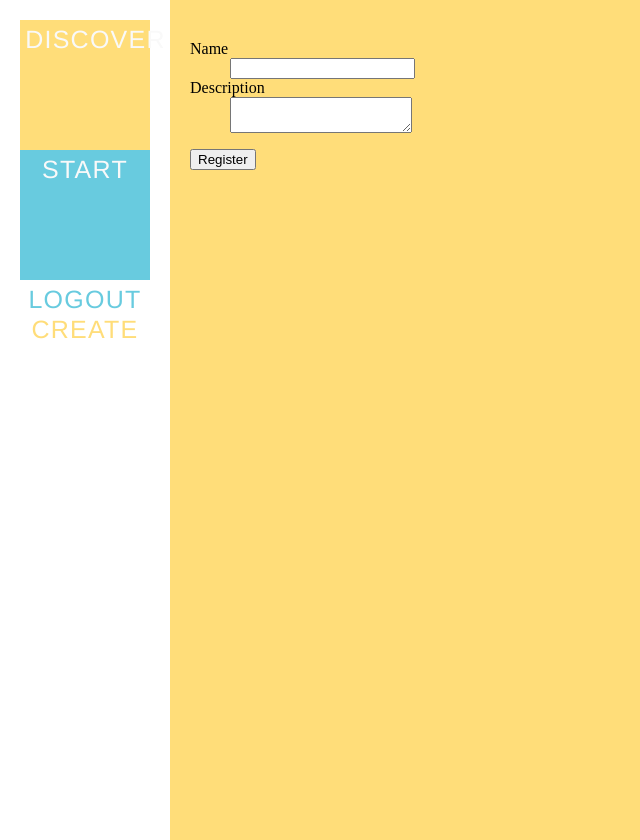
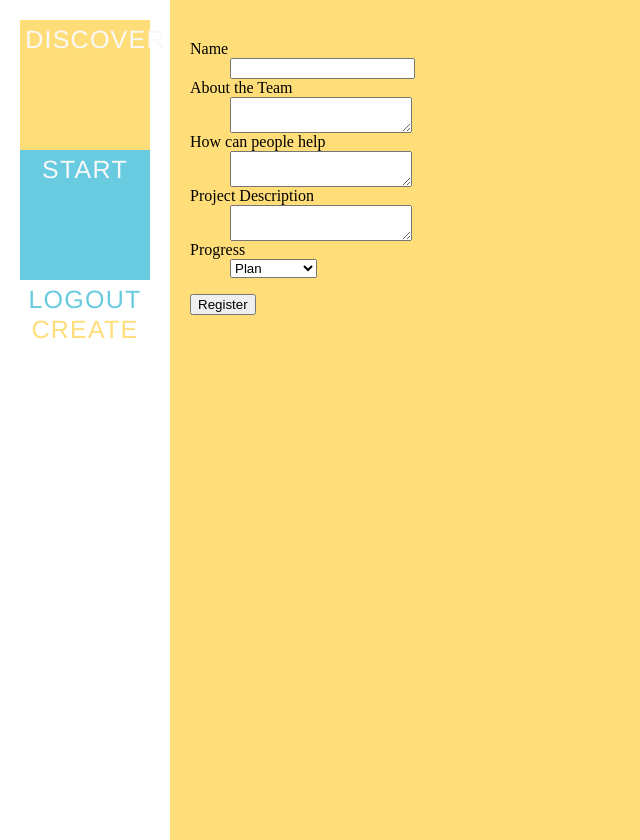
Before and after one commit to mccormickt12/Ideas, a Flask app: page /new/project in a window 1280 px wide. Shown: the whole page, without its empty margins (0-640 px from the left). Run offline with Flask 2, Linux system fonts and the light colour scheme; a user stored in the database is signed in; some libraries are stand-ins or nearby versions.

Commit message:
small bug fixes

```diff
--- a/app/models.py
+++ b/app/models.py
@@ -63,7 +63,10 @@ class User(db.Model):
 class Project(db.Model):
     id = db.Column(db.Integer, primary_key = True)
     name = db.Column(db.String(64))
+    about = db.Column(db.String(400))
+    help = db.Column(db.String(400))
     description = db.Column(db.String(400))
+    progress = db.Column(db.String(15))
     user_id = db.Column(db.Integer, db.ForeignKey('user.id'))
     members = db.Column(db.String(400))
 
--- a/app/templates/edit.html
+++ b/app/templates/edit.html
@@ -6,7 +6,10 @@
 <form method=post action="">
   <dl>
     {{ render_field(form.name) }}
+    {{ render_field(form.about) }}
+    {{ render_field(form.help) }}
     {{ render_field(form.description) }}
+    {{ render_field(form.progress) }}
   </dl>
   <p><input type=submit value=Register>
 </form>
--- a/app/templates/new_project.html
+++ b/app/templates/new_project.html
@@ -6,7 +6,10 @@
 <form method=post action="/new/project">
   <dl>
     {{ render_field(form.name) }}
+    {{ render_field(form.about) }}
+    {{ render_field(form.help) }}
     {{ render_field(form.description) }}
+    {{ render_field(form.progress) }}
   </dl>
   <p><input type=submit value=Register>
 </form>
--- a/app/templates/project.html
+++ b/app/templates/project.html
@@ -16,7 +16,13 @@ Project title : {{ project.name }}
 	</form>
 {% endif %}
 <br>
+About the team : {{ project.about }}
+<br>
+How you can help : {{ project.help }}
+<br>
 Project description : {{ project.description }}
+<br>
+Progress : {{ project.progress }}
 <br>
 
 <hr>
--- a/app/views.py
+++ b/app/views.py
@@ -1,7 +1,7 @@
 from app import app, db
 from flask import render_template, request, url_for, flash, redirect, session
 from app.models import User, Project
-from wtforms import Form, BooleanField, TextField, TextAreaField, PasswordField, validators
+from wtforms import Form, BooleanField, TextField, TextAreaField, PasswordField, validators, SelectField
 from hashlib import md5
 from werkzeug.routing import BaseConverter
 
@@ -23,6 +23,7 @@ def index():
 @app.route('/discover/')
 def discover():
     projects = Project.query.all()
+    projects = projects[::-1]
     users = User.query.all()
     return render_template('discover.html', projects=projects, User=User, logged_in=session.get('logged_in'))
 
@@ -63,7 +64,7 @@ def start():
         if ' ' in form.name.data:
             flash("Project cannot have spaces, try underscores or dashes instead!")
             return render_template('new_project.html', active="project", form=form, logged_in=session.get('logged_in'))
-        project = Project(name=form.name.data, description=form.description.data, user_id=session.get('user_id'))
+        project = Project(name=form.name.data,about=form.about.data,help=form.help.data, description=form.description.data, progress=form.progress.data, user_id=session.get('user_id'))
         db.session.add(project)
         db.session.commit()
         return redirect(url_for('discover'))
@@ -142,12 +143,18 @@ def edit_proj(uname, proj):
                 form = ProjectForm(request.form)
                 if request.method == 'POST' and form.validate():
                     project.name = form.name.data
+                    project.about = form.about.data
+                    project.help = form.help.data
                     project.description = form.description.data
+                    project.progress = form.description.data
                     db.session.commit()
                     return redirect(url_for('proj_page', uname=uname, proj=proj, logged_in=session.get('logged_in')))
                 else:
                     form.name.data = project.name
+                    form.about.data = project.about
+                    form.help.data = project.help
                     form.description.data = project.description
+                    form.progress.data = project.progress
                 return render_template('edit.html', user=user, project=project, form=form, logged_in=session.get('logged_in'))
             else:
                 return redirect(url_for('proj_page', uname=uname, proj=proj, logged_in=session.get('logged_in')))
@@ -164,7 +171,7 @@ class RegistrationForm(Form):
     user_name = TextField('User name', [validators.Length(min=4, max=20)])
     email = TextField('Email Address', [validators.Length(min=6, max=35)])
     major = TextField('Major', [validators.Length(min=2, max=30)])
-    minor = TextField('Minor', [validators.Length(min=2, max=30)])
+    minor = TextField('Minor')
     year = TextField('Year', [validators.Length(min=2, max=30)])
     password = PasswordField('New Password', [
         validators.Required(),
@@ -175,9 +182,12 @@ class RegistrationForm(Form):
 
 
 class ProjectForm(Form):
-    name = TextField('Name', [validators.Length(min=4, max=25)])
-    description = TextAreaField('Description', [validators.Length(min=10, max=400)])
-    # progress = TextField('Progress', choices=["Plan", "Started", "Ongoing", "Completed"])
+    name = TextField('Name', [validators.Length(min=2, max=25)])
+    about = TextAreaField('About the Team', [validators.Length(min=10, max=400)])
+    help = TextAreaField('How can people help', [validators.Length(min=10, max=400)])
+    description = TextAreaField('Project Description', [validators.Length(min=10, max=400)])
+    progress = SelectField('Progress', choices=[("Plan", "Plan"), ("Started", "Started"),
+     ("Ongoing", "Ongoing"), ("Completed", "Completed")])
 
 
 class LoginForm(Form):
```
Also changed, not shown: db_repository/versions/006_migration.py (+11 -0 lines), db_repository/versions/007_migration.py (+8 -10 lines), app.db, 2 other files.
